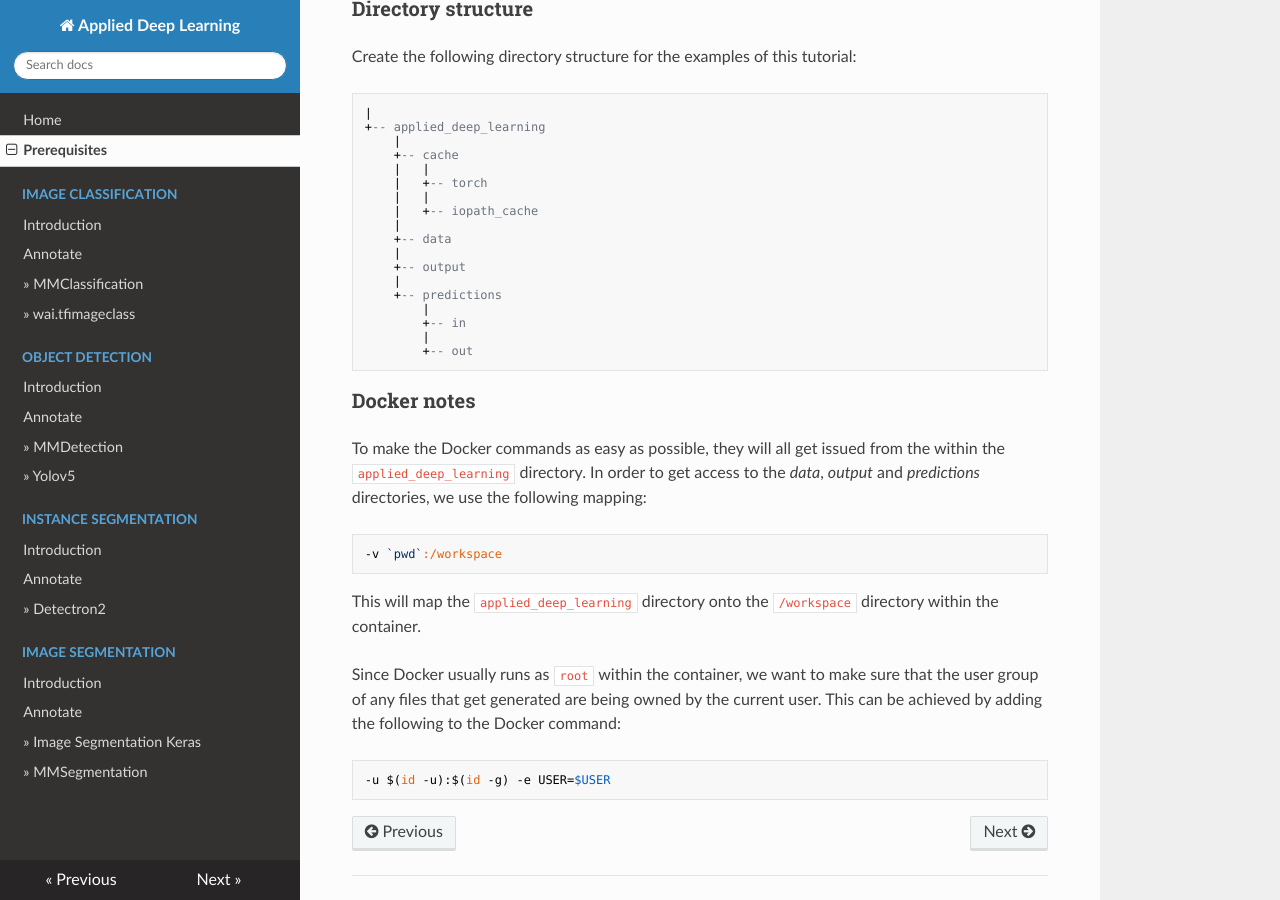
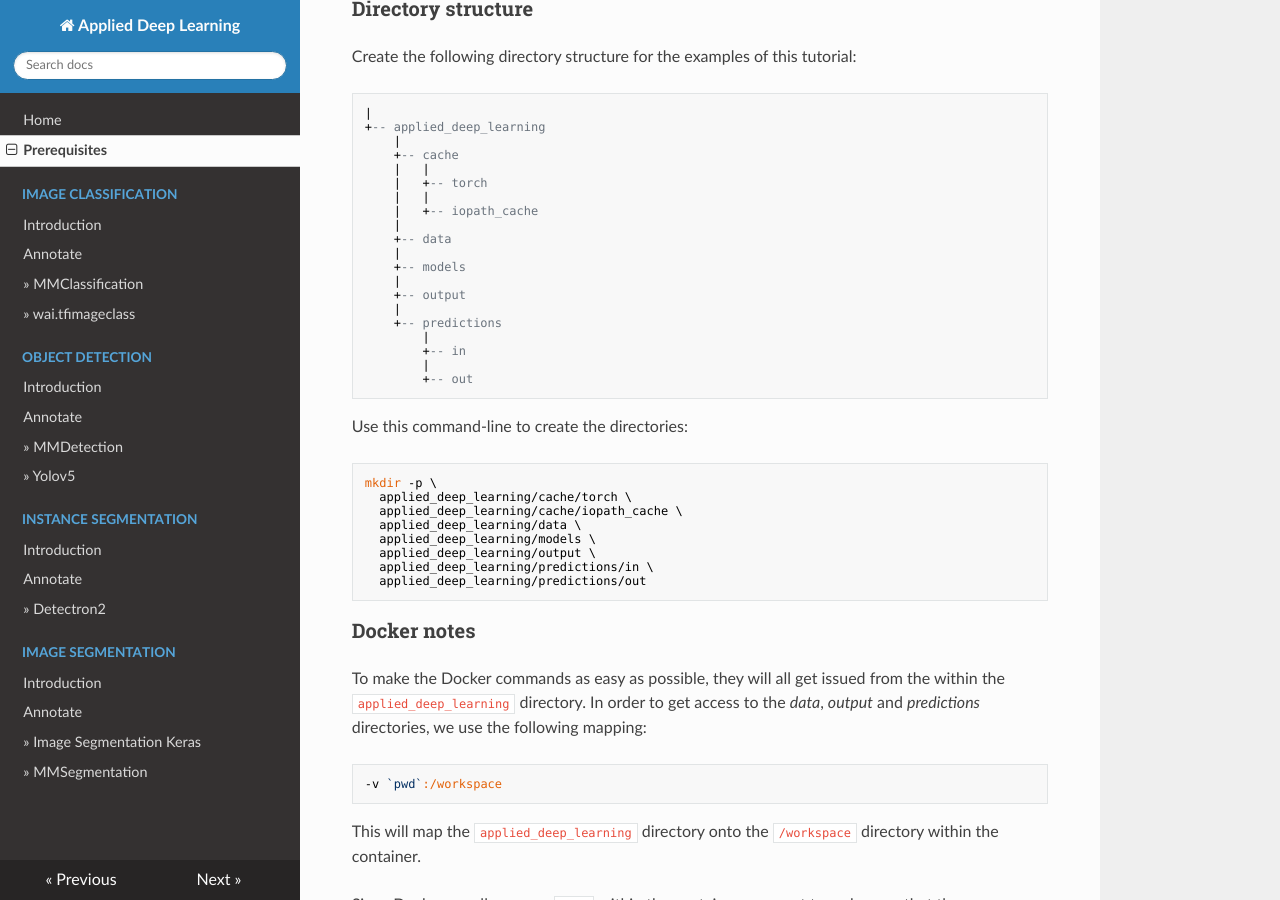
Before and after one commit to waikato-datamining/applied-deep-learning, an MkDocs documentation site: the page built from docs/prerequisites.md, in a window 1280 px wide and 900 px high, scrolled down 758 px. Built offline with MkDocs 1.6.1, drawn with Linux system fonts in a browser that asks for light colours; nearby versions of some CDN libraries.

Commit message:
added "models" dir

````diff
--- a/docs/prerequisites.md
+++ b/docs/prerequisites.md
@@ -36,6 +36,8 @@ Create the following directory structure for the examples of this tutorial:
     |
     +-- data
     |
+    +-- models
+    |
     +-- output
     |
     +-- predictions
@@ -44,6 +46,20 @@ Create the following directory structure for the examples of this tutorial:
         |
         +-- out
 ```
+
+Use this command-line to create the directories:
+
+```bash
+mkdir -p \
+  applied_deep_learning/cache/torch \
+  applied_deep_learning/cache/iopath_cache \
+  applied_deep_learning/data \
+  applied_deep_learning/models \
+  applied_deep_learning/output \
+  applied_deep_learning/predictions/in \
+  applied_deep_learning/predictions/out
+```
+
 
 # Docker notes
 
````
